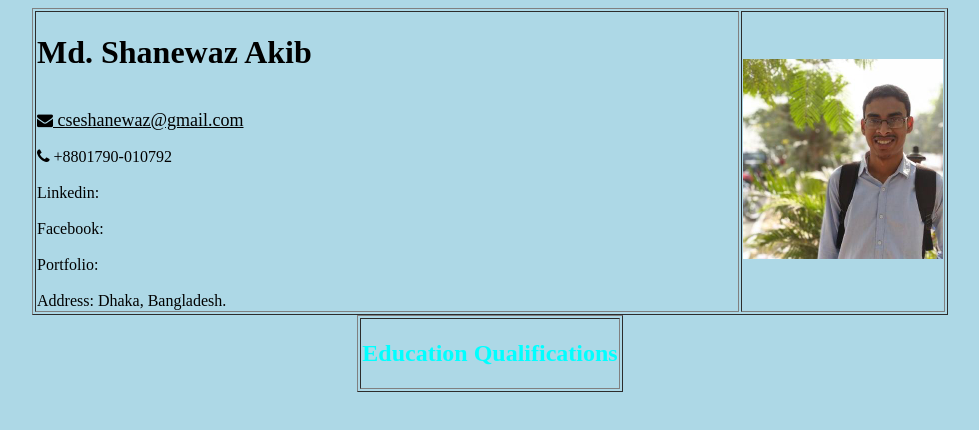
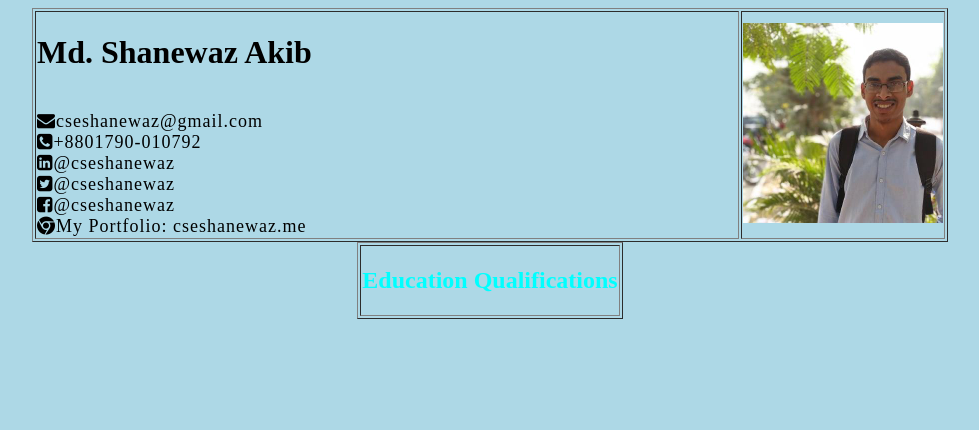
Before and after one commit to CSESHANEWAZ/MyResume, a plain HTML site: page index.html in a window 1280 px wide. Shown: the whole page, without its empty margins (150-1129 px from the left). Drawn offline with Linux system fonts and the light colour scheme.

Commit message:
update 26 feb

```diff
--- a/index.html
+++ b/index.html
@@ -16,16 +16,34 @@
             <tr>
                 <td class="intro">
                     <h1>Md. Shanewaz Akib </h1><br>
-                    <i class="fa fa-envelope" aria-hidden="true"><a href="mailto: cseshanewaz@gmail.com" target="_blank" class="mail">
-                        cseshanewaz@gmail.com
-                    </a></i><br><br>
 
-                    <i class="fa fa-phone" aria-hidden="true"> +8801790-010792</i><br><br>
+                    <a href="mailto: cseshanewaz@gmail.com" target="_blank" class="mail">
+                        <i class="fa fa-envelope">cseshanewaz@gmail.com</i>
+                    </a><br>
 
-                    Linkedin: <br><br>
-                    Facebook: <br><br>
-                    Portfolio: <br><br>
-                    Address: Dhaka, Bangladesh.
+                    <a href="" class="phone">
+                        <i class="fa fa-phone-square">+8801790-010792</i>
+                    </a><br>
+
+                    <a href="https://www.linkedin.com/in/cseshanewaz/" target="_blank" class="linkedin">
+                        <i class="fa fa-linkedin-square">@cseshanewaz</i>
+                    </a><br>
+
+                    <a href="https://www.twitter.com/cseshanewaz/" target="_blank" class="twitter">
+                        <i class="fa fa-twitter-square">@cseshanewaz</i>
+                    </a><br>
+
+                    <a href="https://www.facebook.com/cseshanewaz/" target="_blank" class="facebook">
+                        <i class="fa fa-facebook-square">@cseshanewaz</i>
+                    </a><br>
+
+                    <a href="https://cseshanewaz.me/" target="_blank" class="portfolio">
+                        <i class="fa fa-chrome">My Portfolio: cseshanewaz.me</i>
+                    </a><br>
+
+
+                    <!-- Portfolio: <br><br>
+                    Address: Dhaka, Bangladesh. -->
 
                 </td>
                 <td>
--- a/styles.css
+++ b/styles.css
@@ -8,10 +8,11 @@ body{
     width: 200px;
 
 }
-.mail{
-    color: black;
-    font-size: 18px;
-
+.mail, .phone, .linkedin, .twitter, .facebook, .portfolio{
+    color: #000;
+    font-size:18px;
+    width:30px;
+    letter-spacing: 1px;
 }
 .edu{
     text-align: left;
```
